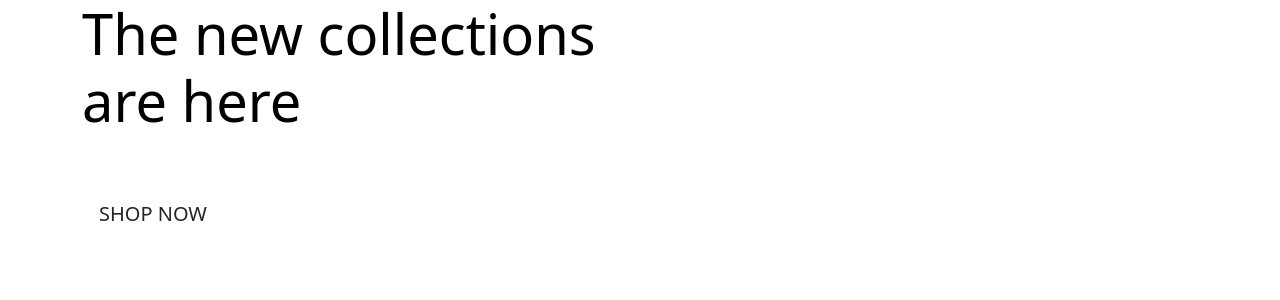
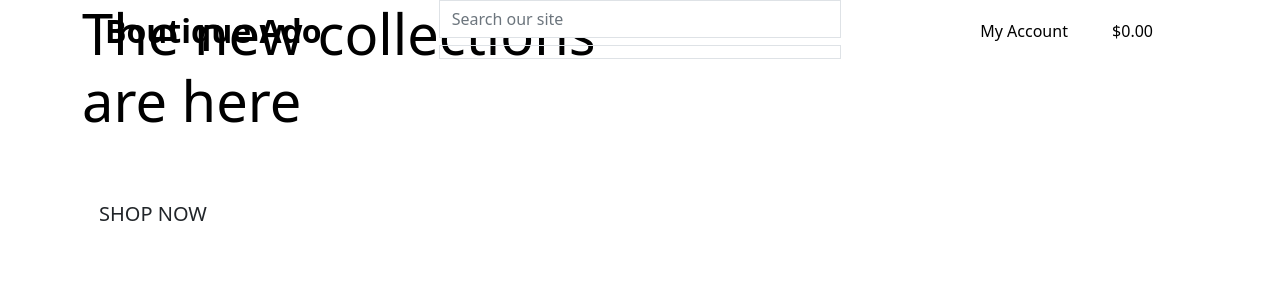
Before and after one commit to dannymagnus/CI_Ado_Project, a Django app: page / in a window 1280 px wide. Shown: the top 300 px of the page. Run offline with Django 3.2, Linux system fonts and the light colour scheme.

Commit message:
add page header base

```diff
--- a/templates/base.html
+++ b/templates/base.html
@@ -26,10 +26,70 @@
     <title>Hello, world! {% block extra_title %}{% endblock %}</title>
   </head>
   <body>
-    <header class="container-fluid fixed-top"></header>
+    <header class="container-fluid fixed-top">
+        <div class="row">
+            <div class="col-12 col-lg-4 my-auto py-1 py-lg-0 text-center text-lg-left">
+                <a href = '{% url "home" %}' class = "nav-link main-logo-link">
+                    <h2 class = "logo-font text-black my-auto"><strong>Boutique Ado</strong></h2>
+                </a>
+            </div>
+            <div class="col-12 col-lg-4 my-auto py-1 py-lg-0">
+                <form method = "GET" action = "">
+                    <div class="input-group w-100">
+                        <input type="text" class="form-control border-black border rounded-0" name = "q" placeholder = "Search our site">
+                    </div>
+                    <div class = "input-group-append">
+                        <button class="form-control btn btn-black border-black border rounded-0" type = "submit">
+                            <span class="icon">
+                                <i class="fas fa-search"></i>
+                            </span>
+                        </button>
+                    </div>
+                </form>
+            </div>
+            <div class="col-12 col-lg-4 my-auto py-1 py-lg-0">
+                <ul class="list-inline list-unstyled text-center text-lg-right my-0">
+                    <li class="list-inline-item dropdown">
+                        <a class="text-black nav-link" href="#" id="user-options" data-toggle="dropdown" aria-haspopup="true" aria-expanded="false">
+                            <div class="text-center">
+                                <div><i class="fas fa-user fa-lg"></i></div>
+                                <p class="my-0">My Account</p>
+                            </div>
+                        </a>
+                        <div class="dropdown-menu border-0" aria-labelledby="user-options">
+                            {% if request.user.is_authenticated %}
+                                {% if request.user.is_superuser %}
+                                    <a href="" class="dropdown-item">Product Management</a>
+                                {% endif %}
+                                <a href="" class="dropdown-item">My Profile</a>
+                                <a href="{% url 'account_logout' %}" class="dropdown-item">Logout</a>
+                            {% else %}
+                                <a href="{% url 'account_signup' %}" class="dropdown-item">Register</a>
+                                <a href="{% url 'account_login' %}" class="dropdown-item">Login</a>
+                            {% endif %}
+                        </div>
+                    </li>
+                    <li class="list-inline-item">
+                        <a class="{% if grand_total %}text-info font-weight-bold{% else %}text-black{% endif %} nav-link" href="">
+                            <div class="text-center">
+                                <div><i class="fas fa-shopping-bag fa-lg"></i></div>
+                                <p class="my-0">
+                                    {% if grand_total %}
+                                        ${{ grand_total|floatformat:2 }}
+                                    {% else %}
+                                        $0.00
+                                    {% endif %}
+                                </p>
+                            </div>
+                        </a>
+                    </li>
+                </ul>
+            </div>
+        </div>
+    </header>
 
     {% if messages %}
-    <div class="message-container"></div>
+        <div class="message-container"></div>
     {% endif %}
 
     {% block page_header %}
@@ -38,9 +98,9 @@
     {% block content %}
     {% endblock %}
 
+    {% block postloadjs %}
+    {% endblock %}
 
 
-    {% block postloadjs %}
-    {% endblock %}
   </body>
 </html>
```
